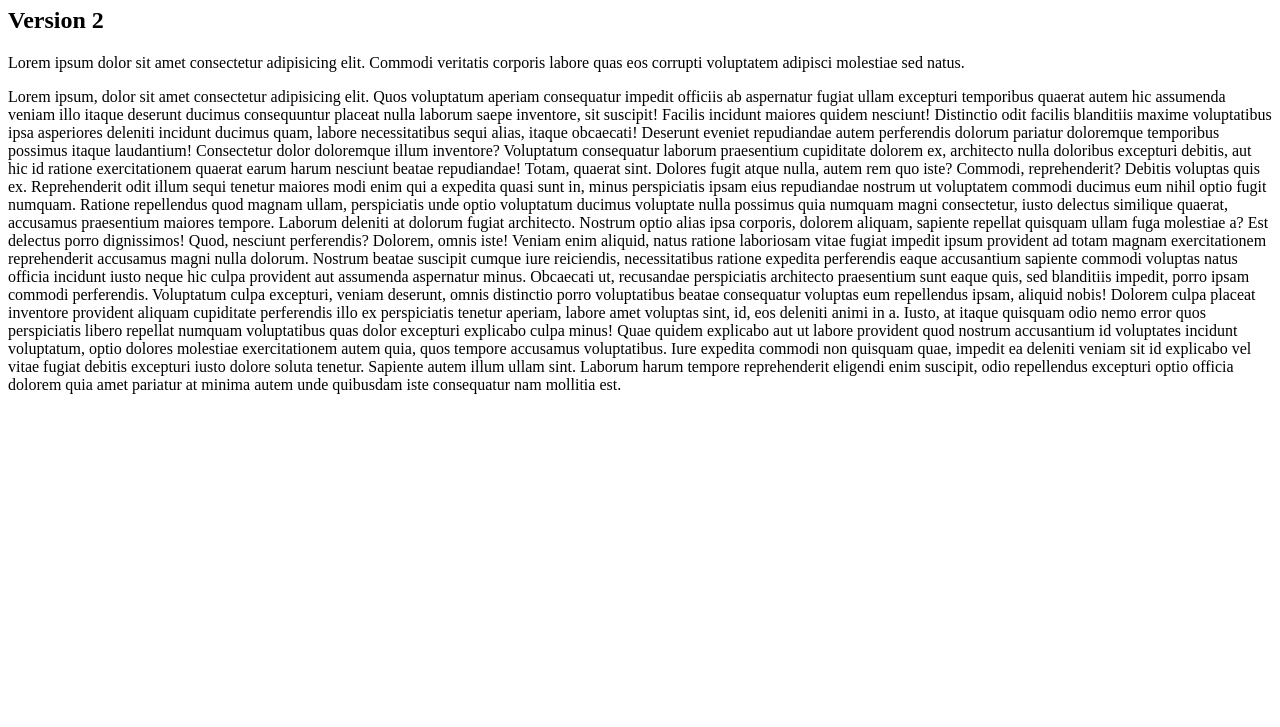
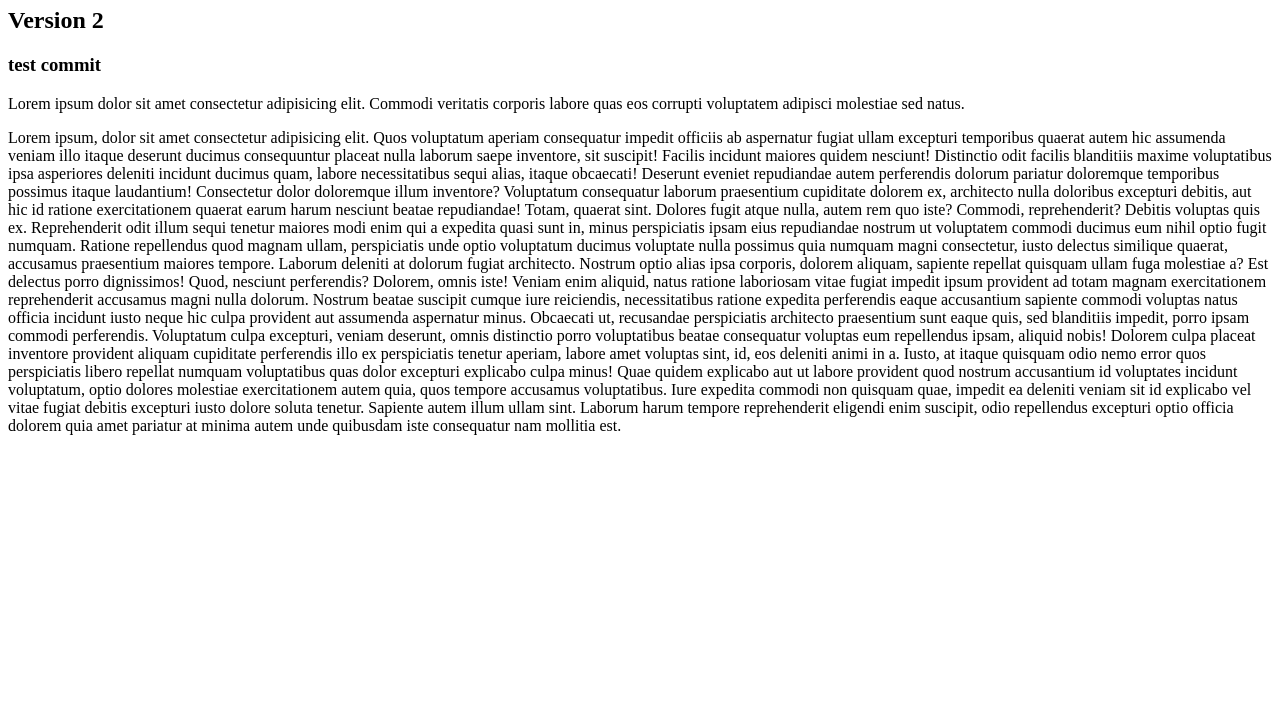
Before and after one commit to Nicolai999/super-projet, a plain HTML site: page index.html in a window 1280 px wide. Shown: the part 73-800 px from the top of the page. Drawn offline with Linux system fonts and the light colour scheme.

Commit message:
change two

```diff
--- a/index.html
+++ b/index.html
@@ -12,6 +12,7 @@
 <body>
     <h1>Cours Github</h1>
     <h2>Version 2</h2>
+    <h3>test commit</h3>
 
     <p>Lorem ipsum dolor sit amet consectetur adipisicing elit. Commodi veritatis corporis labore quas eos corrupti
         voluptatem adipisci molestiae sed natus.</p>
```
